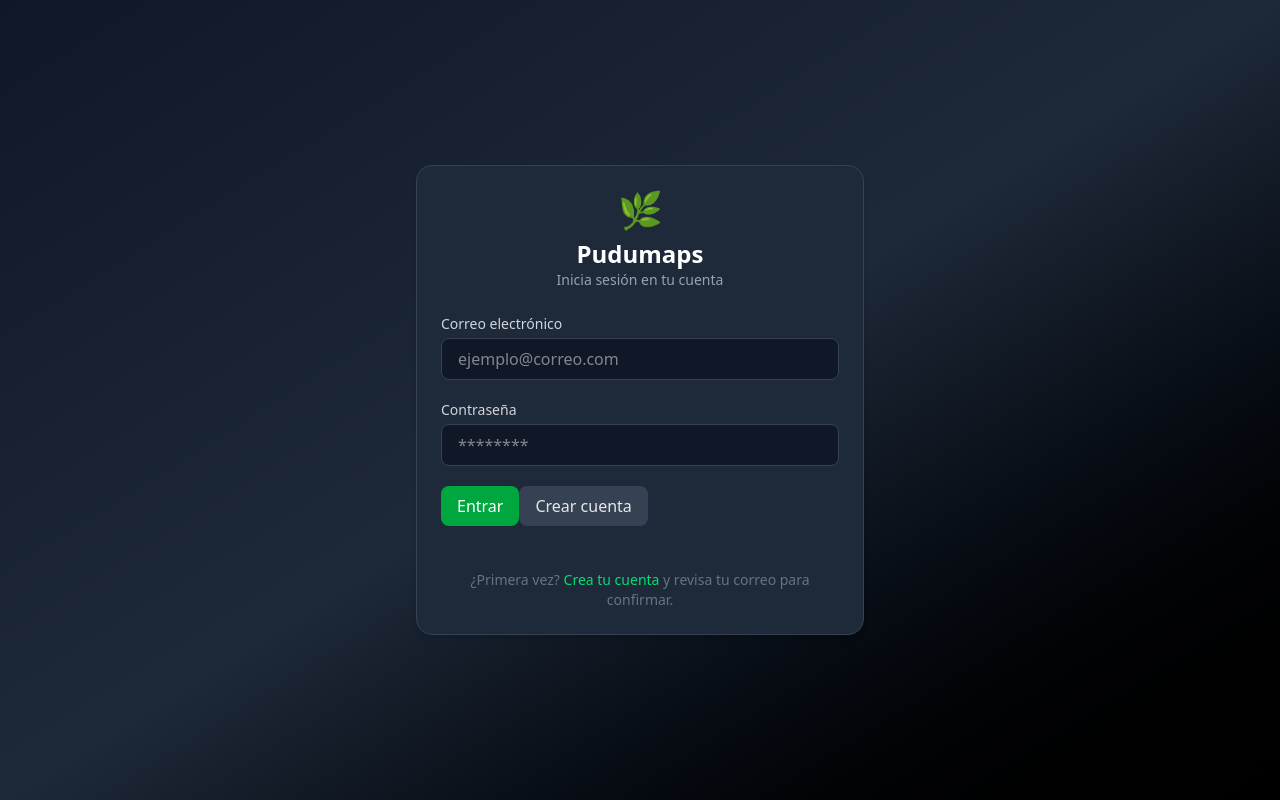
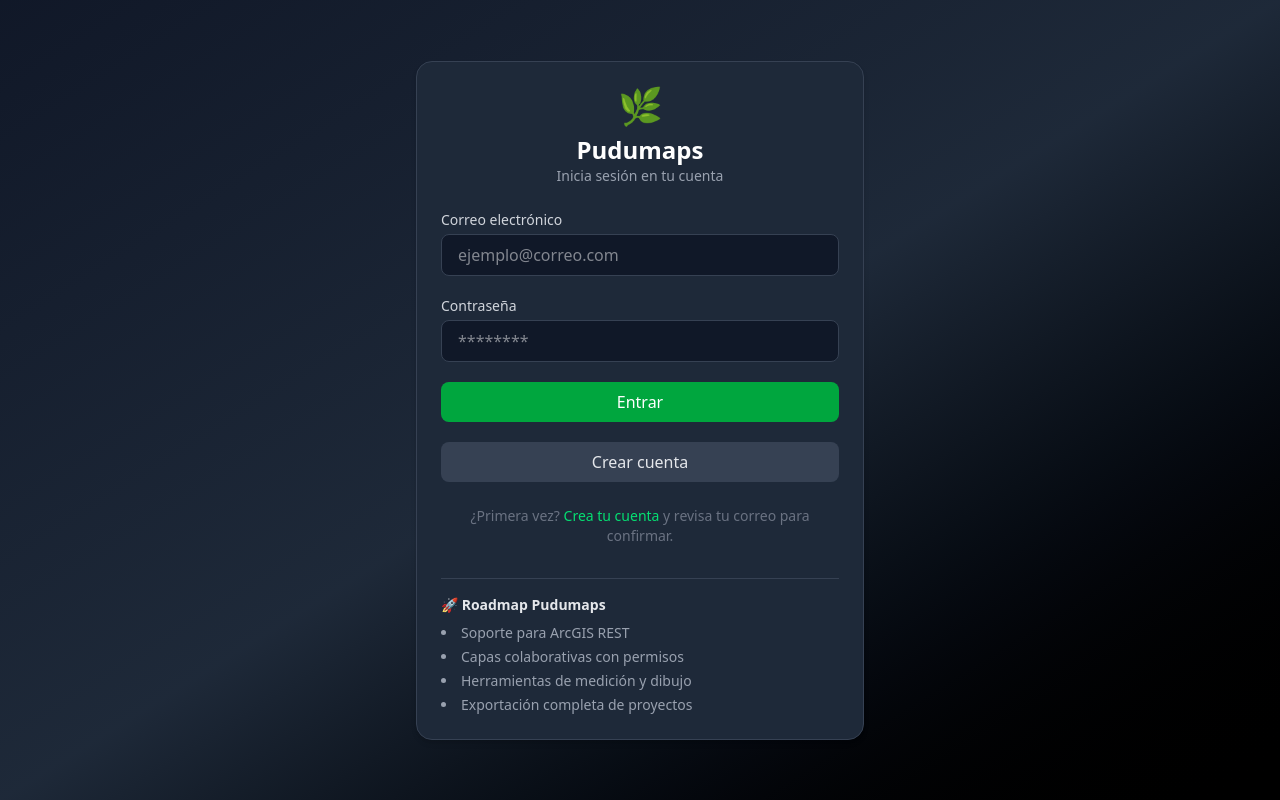
Before and after one commit to DanielD-S/pudumaps, a React (Vite) app: page / in a window 1280 px wide. Built offline with nearby package versions, Linux system fonts and the light colour scheme; no server answers.

Commit message:
login roadmap 0.0

```diff
--- a/src/components/Login.tsx
+++ b/src/components/Login.tsx
@@ -76,14 +76,14 @@ export default function Login() {
 
           {error && <p className="text-red-400 text-sm">{error}</p>}
 
-          <button type="submit" className="btn btn-primary" disabled={loading}>
+          <button type="submit" className="btn btn-primary w-full" disabled={loading}>
             {loading ? "Entrando..." : "Entrar"}
           </button>
 
           <button
             type="button"
             onClick={handleSignup}
-            className="btn btn-secondary"
+            className="btn btn-secondary w-full"
             disabled={loading}
           >
             {loading ? "Creando..." : "Crear cuenta"}
@@ -93,6 +93,17 @@ export default function Login() {
         <p className="text-center text-gray-500 text-sm mt-6">
           ¿Primera vez? <span className="text-green-400">Crea tu cuenta</span> y revisa tu correo para confirmar.
         </p>
+
+        {/* 👇 Roadmap breve */}
+        <div className="mt-8 border-t border-gray-700 pt-4 text-sm text-gray-400">
+          <h3 className="text-gray-200 font-semibold mb-2">🚀 Roadmap Pudumaps</h3>
+          <ul className="list-disc list-inside space-y-1">
+            <li>Soporte para ArcGIS REST</li>
+            <li>Capas colaborativas con permisos</li>
+            <li>Herramientas de medición y dibujo</li>
+            <li>Exportación completa de proyectos</li>
+          </ul>
+        </div>
       </div>
     </div>
   )
```
Also changed, not shown: 1 other file (tests, documents, lock files or other folders).
